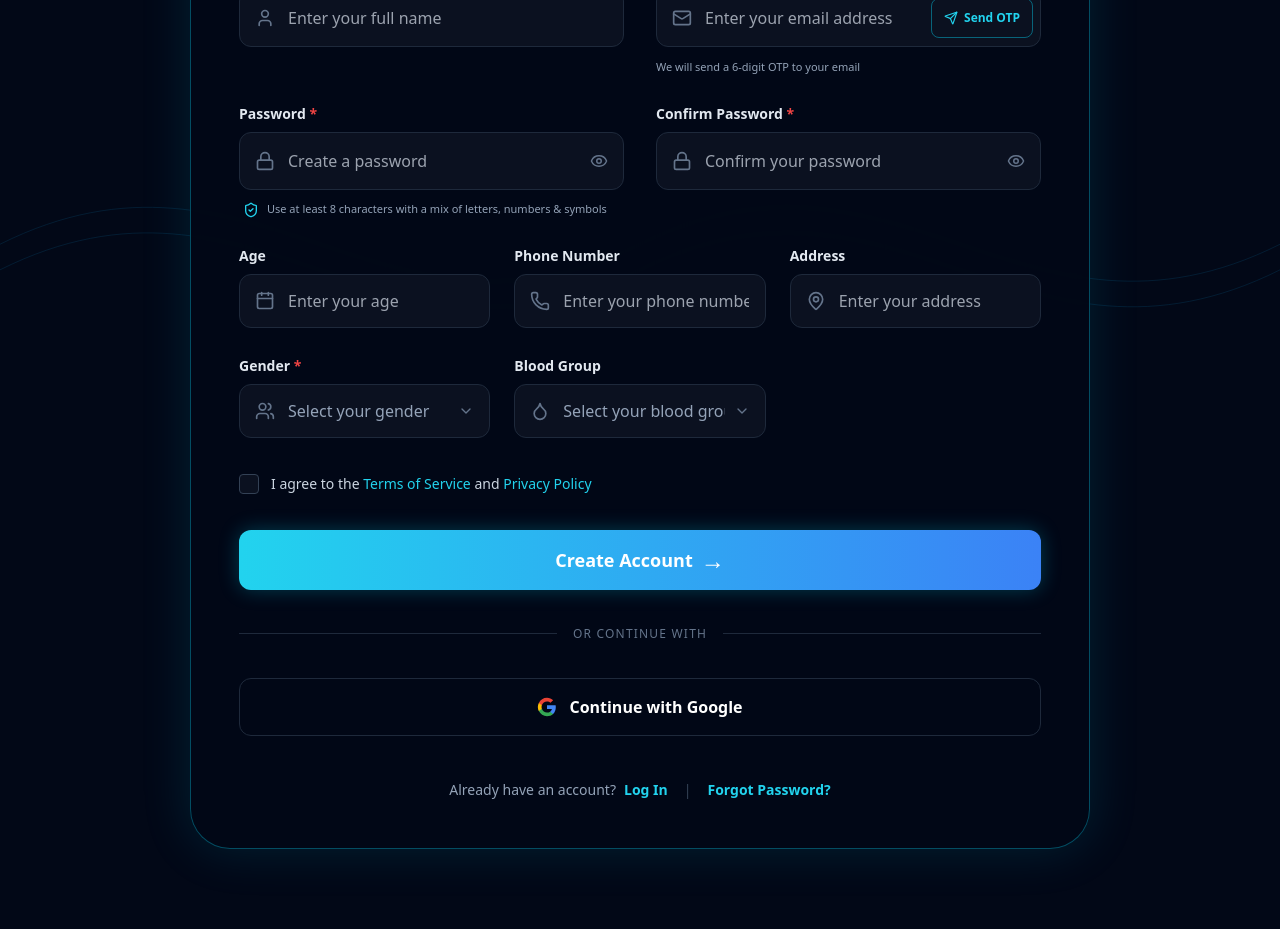
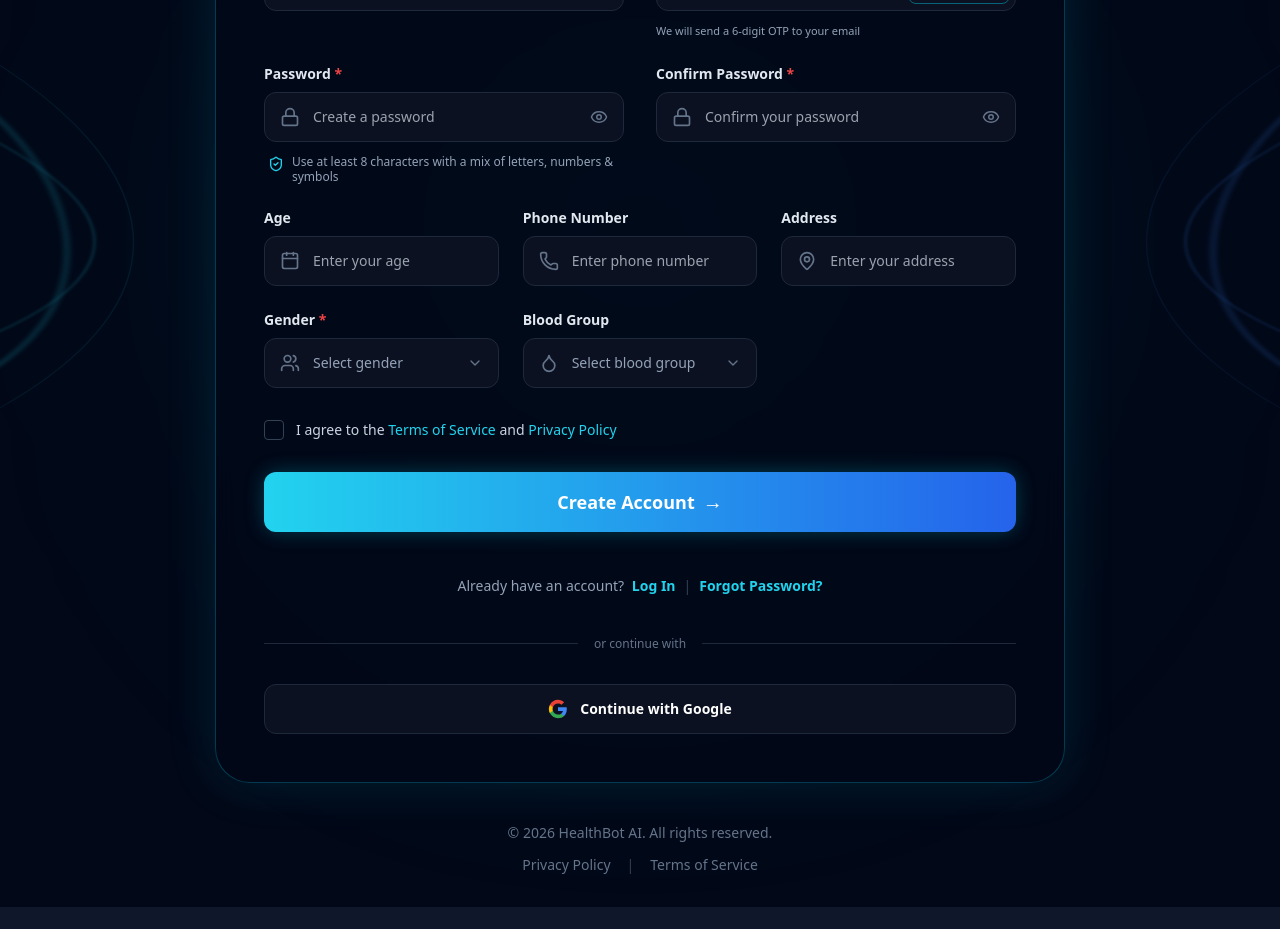
Before and after one commit to junaidnazeer/HealthBot-fullstack, a React (Create React App) app in the folder frontend/: page /register in a window 1280 px wide. Shown: the part 440-1369 px from the top of the page. After the commit the page ends 1347 px from the top, so only its background shows below. Built offline with nearby package versions, Linux system fonts and the light colour scheme.

Commit message:
UI: finalized Register page with wavy background and reordered form links

```diff
--- a/frontend/src/pages/Register.js
+++ b/frontend/src/pages/Register.js
@@ -121,7 +121,6 @@ export default function Register() {
     setLoading(true);
     setErrorMessage("");
     try {
-      // Assuming your backend expects the full object including the otp code
       const payload = { ...formData, otp: otpString };
 
       const res = await fetch(
@@ -132,9 +131,12 @@ export default function Register() {
           body: JSON.stringify(payload),
         },
       );
+
+      const data = await res.json();
+
       if (!res.ok)
-        throw new Error("Registration failed. Check your OTP and try again.");
-      const data = await res.json();
+        throw new Error(data.message || "Registration failed. Check your OTP.");
+
       localStorage.setItem("token", data.token);
       localStorage.setItem("user", JSON.stringify(data.user));
       navigate("/chat");
@@ -156,57 +158,103 @@ export default function Register() {
 
   return (
     <div className="min-h-screen bg-[#020817] font-sans text-slate-50 relative flex flex-col items-center overflow-x-hidden">
-      {/* Background Pattern */}
-      <div className="absolute inset-0 z-0 opacity-20 pointer-events-none">
+      {/* Background Decor - Ambient Center Glow */}
+      <div className="absolute top-1/2 left-1/2 -translate-x-1/2 -translate-y-1/2 w-[700px] h-[700px] bg-cyan-500/10 rounded-full blur-[150px] pointer-events-none" />
+
+      {/* Background Decor - Abstract Side Waves matching the image */}
+      <div className="absolute left-0 top-1/4 bottom-1/4 w-[300px] pointer-events-none opacity-40 overflow-hidden">
         <svg
-          className="w-full h-full"
-          viewBox="0 0 1000 1000"
-          xmlns="http://www.w3.org/2000/svg"
+          viewBox="0 0 200 800"
+          className="w-full h-full text-cyan-400"
+          preserveAspectRatio="none"
         >
           <path
-            d="M0,500 C200,400 300,600 500,500 C700,400 800,600 1000,500"
-            stroke="#0ea5e9"
-            fill="transparent"
-            strokeWidth="0.5"
+            d="M-50,200 C50,300 100,500 -50,600"
+            stroke="currentColor"
+            strokeWidth="3"
+            fill="none"
+            opacity="0.6"
+            style={{ filter: "blur(2px)" }}
           />
           <path
-            d="M0,520 C200,420 300,620 500,520 C700,420 800,620 1000,520"
-            stroke="#0ea5e9"
-            fill="transparent"
-            strokeWidth="0.5"
+            d="M-50,250 C80,350 120,450 -50,550"
+            stroke="currentColor"
+            strokeWidth="2"
+            fill="none"
+            opacity="0.4"
+            style={{ filter: "blur(1px)" }}
+          />
+          <path
+            d="M-50,150 C120,300 150,500 -50,650"
+            stroke="currentColor"
+            strokeWidth="1"
+            fill="none"
+            opacity="0.2"
+          />
+        </svg>
+      </div>
+      <div className="absolute right-0 top-1/4 bottom-1/4 w-[300px] pointer-events-none opacity-40 overflow-hidden transform scale-x-[-1]">
+        <svg
+          viewBox="0 0 200 800"
+          className="w-full h-full text-blue-500"
+          preserveAspectRatio="none"
+        >
+          <path
+            d="M-50,200 C50,300 100,500 -50,600"
+            stroke="currentColor"
+            strokeWidth="3"
+            fill="none"
+            opacity="0.6"
+            style={{ filter: "blur(2px)" }}
+          />
+          <path
+            d="M-50,250 C80,350 120,450 -50,550"
+            stroke="currentColor"
+            strokeWidth="2"
+            fill="none"
+            opacity="0.4"
+            style={{ filter: "blur(1px)" }}
+          />
+          <path
+            d="M-50,150 C120,300 150,500 -50,650"
+            stroke="currentColor"
+            strokeWidth="1"
+            fill="none"
+            opacity="0.2"
           />
         </svg>
       </div>
 
       {/* Top Navbar */}
-      <nav className="relative z-10 w-full flex items-center justify-between px-6 py-6 lg:px-16 max-w-[1400px]">
-        <Link to="/" className="flex items-center gap-2">
+      <nav className="relative z-10 w-full flex items-center justify-between px-6 py-6 lg:px-12 max-w-[1400px]">
+        <Link to="/" className="flex items-center gap-2 cursor-pointer">
           <Activity className="h-8 w-8 text-cyan-400" />
-          <span className="text-3xl font-bold tracking-tight text-white italic">
+          <span className="text-2xl font-bold tracking-tight text-white">
             HealthBot
           </span>
         </Link>
       </nav>
 
-      {/* Main Form */}
-      <main className="relative z-10 flex-1 flex flex-col justify-center items-center w-full px-4 py-8">
-        <div className="w-full max-w-[900px] bg-[#020817]/90 backdrop-blur-sm border border-cyan-500/40 rounded-[40px] p-8 sm:p-12 shadow-[0_0_50px_rgba(6,182,212,0.15)] relative">
+      {/* Main Form Container */}
+      <main className="relative z-10 flex-1 flex flex-col justify-center items-center w-full px-4 py-6">
+        <div className="w-full max-w-[850px] bg-[#020817]/80 backdrop-blur-md border border-cyan-500/30 rounded-[35px] p-8 sm:p-12 shadow-[0_0_50px_rgba(6,182,212,0.15)] relative">
+          {/* Header */}
           <div className="flex flex-col items-center mb-10 text-center">
-            <div className="w-20 h-20 rounded-full border border-cyan-500/40 bg-cyan-500/5 flex items-center justify-center mb-6">
+            <div className="w-20 h-20 rounded-full border border-cyan-500/40 bg-cyan-500/5 flex items-center justify-center mb-5 shadow-[0_0_15px_rgba(6,182,212,0.1)]">
               <UserPlus className="h-10 w-10 text-cyan-400" strokeWidth={1.5} />
             </div>
-            <h1 className="text-4xl sm:text-5xl font-bold text-white mb-4 tracking-tight">
+            <h1 className="text-4xl sm:text-5xl font-bold text-white mb-3 tracking-tight">
               Create Account
             </h1>
-            <p className="text-slate-400 text-lg">
+            <p className="text-slate-400 text-sm">
               Join <span className="text-cyan-400 font-medium">HealthBot</span>{" "}
               and start your smarter health journey today.
             </p>
           </div>
 
-          <form onSubmit={handleRegister} className="flex flex-col gap-7">
+          <form onSubmit={handleRegister} className="flex flex-col gap-6">
             {errorMessage && (
-              <div className="bg-red-500/10 border border-red-500/50 text-red-400 text-sm p-4 rounded-xl text-center font-bold">
+              <div className="bg-red-500/10 border border-red-500/50 text-red-400 text-sm p-4 rounded-xl text-center font-bold animate-pulse">
                 {errorMessage}
               </div>
             )}
@@ -218,14 +266,14 @@ export default function Register() {
                   Full Name <span className="text-red-500">*</span>
                 </label>
                 <div className="relative group">
-                  <User className="absolute left-4 top-1/2 -translate-y-1/2 h-5 w-5 text-slate-500 group-focus-within:text-cyan-400" />
+                  <User className="absolute left-4 top-1/2 -translate-y-1/2 h-5 w-5 text-slate-500 group-focus-within:text-cyan-400 transition-colors" />
                   <input
                     type="text"
                     name="name"
                     required
                     placeholder="Enter your full name"
                     onChange={handleChange}
-                    className="w-full bg-[#0B1120] border border-slate-800 rounded-xl py-4 pl-12 pr-4 text-white focus:outline-none focus:border-cyan-500/50"
+                    className="w-full bg-[#0B1120] border border-slate-800 rounded-xl py-3.5 pl-12 pr-4 text-sm text-white focus:outline-none focus:border-cyan-500/50 transition-all"
                   />
                 </div>
               </div>
@@ -236,21 +284,21 @@ export default function Register() {
                 </label>
                 <div className="relative flex gap-2">
                   <div className="relative flex-1 group">
-                    <Mail className="absolute left-4 top-1/2 -translate-y-1/2 h-5 w-5 text-slate-500 group-focus-within:text-cyan-400" />
+                    <Mail className="absolute left-4 top-1/2 -translate-y-1/2 h-5 w-5 text-slate-500 group-focus-within:text-cyan-400 transition-colors" />
                     <input
                       type="email"
                       name="email"
                       required
                       placeholder="Enter your email address"
                       onChange={handleChange}
-                      className="w-full bg-[#0B1120] border border-slate-800 rounded-xl py-4 pl-12 pr-[110px] text-white focus:outline-none focus:border-cyan-500/50"
+                      className="w-full bg-[#0B1120] border border-slate-800 rounded-xl py-3.5 pl-12 pr-[105px] text-sm text-white focus:outline-none focus:border-cyan-500/50 transition-all"
                     />
-                    <div className="absolute right-2 top-1/2 -translate-y-1/2">
+                    <div className="absolute right-1.5 top-1/2 -translate-y-1/2">
                       <button
                         type="button"
                         disabled={timer > 0 || loading}
                         onClick={handleSendOTP}
-                        className="flex items-center gap-1.5 h-10 px-3 bg-transparent border border-cyan-500/50 text-cyan-400 rounded-lg text-xs font-bold hover:bg-cyan-500/10 transition-all disabled:opacity-50 whitespace-nowrap"
+                        className="flex items-center gap-1.5 h-9 px-3 bg-transparent border border-cyan-500/50 text-cyan-400 rounded-lg text-xs font-bold hover:bg-cyan-500/10 transition-all disabled:opacity-50 whitespace-nowrap"
                       >
                         <Send size={14} />
                         {timer > 0 ? `${timer}s` : "Send OTP"}
@@ -280,7 +328,7 @@ export default function Register() {
                       value={digit}
                       onChange={(e) => handleOtpChange(index, e.target.value)}
                       onKeyDown={(e) => handleOtpKeyDown(index, e)}
-                      className="w-10 h-12 sm:w-12 sm:h-14 bg-[#0B1120] border border-slate-700 rounded-lg sm:rounded-xl text-center text-xl sm:text-2xl text-white font-semibold focus:outline-none focus:border-cyan-400 focus:ring-1 focus:ring-cyan-400/50 transition-all"
+                      className="w-10 h-12 sm:w-12 sm:h-12 bg-[#0B1120] border border-slate-700 rounded-lg text-center text-xl text-white font-bold focus:outline-none focus:border-cyan-400 transition-all"
                     />
                   ))}
                 </div>
@@ -294,14 +342,14 @@ export default function Register() {
                   Password <span className="text-red-500">*</span>
                 </label>
                 <div className="relative group">
-                  <Lock className="absolute left-4 top-1/2 -translate-y-1/2 h-5 w-5 text-slate-500 group-focus-within:text-cyan-400" />
+                  <Lock className="absolute left-4 top-1/2 -translate-y-1/2 h-5 w-5 text-slate-500 group-focus-within:text-cyan-400 transition-colors" />
                   <input
                     type={showPassword ? "text" : "password"}
                     name="password"
                     required
                     placeholder="Create a password"
                     onChange={handleChange}
-                    className="w-full bg-[#0B1120] border border-slate-800 rounded-xl py-4 pl-12 pr-12 text-white focus:outline-none focus:border-cyan-500/50"
+                    className="w-full bg-[#0B1120] border border-slate-800 rounded-xl py-3.5 pl-12 pr-12 text-sm text-white focus:outline-none focus:border-cyan-500/50 transition-all"
                   />
                   <button
                     type="button"
@@ -312,8 +360,8 @@ export default function Register() {
                   </button>
                 </div>
                 <div className="flex items-start gap-2 mt-1 px-1">
-                  <ShieldCheck className="h-4 w-4 text-cyan-400 shrink-0" />
-                  <p className="text-[11px] text-slate-400 leading-tight">
+                  <ShieldCheck className="h-4 w-4 text-cyan-400 shrink-0 mt-0.5" />
+                  <p className="text-xs text-slate-400 leading-tight">
                     Use at least 8 characters with a mix of letters, numbers &
                     symbols
                   </p>
@@ -324,14 +372,14 @@ export default function Register() {
                   Confirm Password <span className="text-red-500">*</span>
                 </label>
                 <div className="relative group">
-                  <Lock className="absolute left-4 top-1/2 -translate-y-1/2 h-5 w-5 text-slate-500 group-focus-within:text-cyan-400" />
+                  <Lock className="absolute left-4 top-1/2 -translate-y-1/2 h-5 w-5 text-slate-500 group-focus-within:text-cyan-400 transition-colors" />
                   <input
                     type={showConfirmPassword ? "text" : "password"}
                     name="confirmPassword"
                     required
                     placeholder="Confirm your password"
                     onChange={handleChange}
-                    className="w-full bg-[#0B1120] border border-slate-800 rounded-xl py-4 pl-12 pr-12 text-white focus:outline-none focus:border-cyan-500/50"
+                    className="w-full bg-[#0B1120] border border-slate-800 rounded-xl py-3.5 pl-12 pr-12 text-sm text-white focus:outline-none focus:border-cyan-500/50 transition-all"
                   />
                   <button
                     type="button"
@@ -355,13 +403,13 @@ export default function Register() {
                   Age
                 </label>
                 <div className="relative group">
-                  <Calendar className="absolute left-4 top-1/2 -translate-y-1/2 h-5 w-5 text-slate-500 group-focus-within:text-cyan-400" />
+                  <Calendar className="absolute left-4 top-1/2 -translate-y-1/2 h-5 w-5 text-slate-500 group-focus-within:text-cyan-400 transition-colors" />
                   <input
                     type="number"
                     name="age"
                     placeholder="Enter your age"
                     onChange={handleChange}
-                    className="w-full bg-[#0B1120] border border-slate-800 rounded-xl py-3.5 pl-12 pr-4 text-white focus:outline-none"
+                    className="w-full bg-[#0B1120] border border-slate-800 rounded-xl py-3.5 pl-12 pr-4 text-sm text-white focus:outline-none focus:border-cyan-500/50 transition-all"
                   />
                 </div>
               </div>
@@ -370,13 +418,13 @@ export default function Register() {
                   Phone Number
                 </label>
                 <div className="relative group">
-                  <Phone className="absolute left-4 top-1/2 -translate-y-1/2 h-5 w-5 text-slate-500 group-focus-within:text-cyan-400" />
+                  <Phone className="absolute left-4 top-1/2 -translate-y-1/2 h-5 w-5 text-slate-500 group-focus-within:text-cyan-400 transition-colors" />
                   <input
                     type="tel"
                     name="phoneNumber"
-                    placeholder="Enter your phone number"
+                    placeholder="Enter phone number"
                     onChange={handleChange}
-                    className="w-full bg-[#0B1120] border border-slate-800 rounded-xl py-3.5 pl-12 pr-4 text-white focus:outline-none"
+                    className="w-full bg-[#0B1120] border border-slate-800 rounded-xl py-3.5 pl-12 pr-4 text-sm text-white focus:outline-none focus:border-cyan-500/50 transition-all"
                   />
                 </div>
               </div>
@@ -385,13 +433,13 @@ export default function Register() {
                   Address
                 </label>
                 <div className="relative group">
-                  <MapPin className="absolute left-4 top-1/2 -translate-y-1/2 h-5 w-5 text-slate-500 group-focus-within:text-cyan-400" />
+                  <MapPin className="absolute left-4 top-1/2 -translate-y-1/2 h-5 w-5 text-slate-500 group-focus-within:text-cyan-400 transition-colors" />
                   <input
                     type="text"
                     name="address"
                     placeholder="Enter your address"
                     onChange={handleChange}
-                    className="w-full bg-[#0B1120] border border-slate-800 rounded-xl py-3.5 pl-12 pr-4 text-white focus:outline-none"
+                    className="w-full bg-[#0B1120] border border-slate-800 rounded-xl py-3.5 pl-12 pr-4 text-sm text-white focus:outline-none focus:border-cyan-500/50 transition-all"
                   />
                 </div>
               </div>
@@ -404,13 +452,13 @@ export default function Register() {
                   Gender <span className="text-red-500">*</span>
                 </label>
                 <div className="relative group">
-                  <Users className="absolute left-4 top-1/2 -translate-y-1/2 h-5 w-5 text-slate-500 group-focus-within:text-cyan-400" />
+                  <Users className="absolute left-4 top-1/2 -translate-y-1/2 h-5 w-5 text-slate-500 group-focus-within:text-cyan-400 transition-colors" />
                   <select
                     name="gender"
                     onChange={handleChange}
-                    className="w-full bg-[#0B1120] border border-slate-800 rounded-xl py-3.5 pl-12 pr-10 text-slate-400 focus:outline-none appearance-none"
+                    className="w-full bg-[#0B1120] border border-slate-800 rounded-xl py-3.5 pl-12 pr-10 text-sm text-slate-400 focus:outline-none focus:border-cyan-500/50 appearance-none transition-all cursor-pointer"
                   >
-                    <option value="">Select your gender</option>
+                    <option value="">Select gender</option>
                     <option value="male">Male</option>
                     <option value="female">Female</option>
                   </select>
@@ -422,13 +470,13 @@ export default function Register() {
                   Blood Group
                 </label>
                 <div className="relative group">
-                  <Droplet className="absolute left-4 top-1/2 -translate-y-1/2 h-5 w-5 text-slate-500 group-focus-within:text-cyan-400" />
+                  <Droplet className="absolute left-4 top-1/2 -translate-y-1/2 h-5 w-5 text-slate-500 group-focus-within:text-cyan-400 transition-colors" />
                   <select
                     name="bloodGroup"
                     onChange={handleChange}
-                    className="w-full bg-[#0B1120] border border-slate-800 rounded-xl py-3.5 pl-12 pr-10 text-slate-400 focus:outline-none appearance-none"
+                    className="w-full bg-[#0B1120] border border-slate-800 rounded-xl py-3.5 pl-12 pr-10 text-sm text-slate-400 focus:outline-none focus:border-cyan-500/50 appearance-none transition-all cursor-pointer"
                   >
-                    <option value="">Select your blood group</option>
+                    <option value="">Select blood group</option>
                     {["A+", "A-", "B+", "B-", "O+", "O-", "AB+", "AB-"].map(
                       (bg) => (
                         <option key={bg} value={bg}>
@@ -443,15 +491,15 @@ export default function Register() {
               <div className="hidden sm:block"></div>
             </div>
 
-            {/* Terms and Checkbox */}
+            {/* Terms Checkbox */}
             <div className="flex items-center gap-3 mt-2">
               <div
-                className={`w-5 h-5 rounded border transition-all flex items-center justify-center cursor-pointer ${agreedToTerms ? "bg-cyan-500 border-cyan-500" : "bg-[#0B1120] border-slate-700"}`}
+                className={`w-5 h-5 rounded border transition-all flex items-center justify-center cursor-pointer ${agreedToTerms ? "bg-cyan-500 border-cyan-500" : "bg-transparent border-slate-700"}`}
                 onClick={() => setAgreedToTerms(!agreedToTerms)}
               >
                 {agreedToTerms && (
                   <CheckCircle2
-                    size={14}
+                    size={16}
                     className="text-[#020817]"
                     strokeWidth={3}
                   />
@@ -479,16 +527,36 @@ export default function Register() {
             <button
               type="submit"
               disabled={loading}
-              className="w-full py-4 mt-2 bg-gradient-to-r from-cyan-400 to-blue-500 hover:from-cyan-300 hover:to-blue-400 text-white font-bold text-lg rounded-xl transition-all shadow-[0_0_20px_rgba(6,182,212,0.3)] flex items-center justify-center gap-2"
+              className="w-full mt-2 bg-gradient-to-r from-cyan-400 to-blue-600 text-white font-bold text-lg py-4 rounded-xl shadow-[0_0_20px_rgba(6,182,212,0.3)] hover:brightness-110 active:scale-[0.98] transition-all disabled:opacity-50 flex items-center justify-center gap-2"
             >
               {loading ? "Processing..." : "Create Account"}{" "}
-              <span className="text-2xl leading-none">→</span>
+              <span className="text-xl">→</span>
             </button>
 
+            {/* Form Links (Moved Above Google) */}
+            <div className="mt-5 text-center flex flex-col sm:flex-row items-center justify-center gap-2 text-sm text-slate-400 font-medium">
+              <span>
+                Already have an account?{" "}
+                <Link
+                  to="/login"
+                  className="text-cyan-400 font-bold hover:underline ml-1"
+                >
+                  Log In
+                </Link>
+              </span>
+              <span className="hidden sm:inline text-slate-700">|</span>
+              <Link
+                to="/forgot-password"
+                className="text-cyan-400 font-bold hover:underline"
+              >
+                Forgot Password?
+              </Link>
+            </div>
+
             {/* Social Divider */}
-            <div className="relative flex items-center gap-4 my-2">
+            <div className="relative flex items-center gap-4 mt-4 mb-2">
               <div className="h-[1px] flex-1 bg-slate-800"></div>
-              <span className="text-xs text-slate-500 font-medium uppercase tracking-widest">
+              <span className="text-xs text-slate-500 font-medium">
                 or continue with
               </span>
               <div className="h-[1px] flex-1 bg-slate-800"></div>
@@ -498,7 +566,7 @@ export default function Register() {
             <button
               type="button"
               onClick={handleGoogleSignUp}
-              className="w-full py-4 border border-slate-800 hover:bg-slate-800/50 rounded-xl transition-all flex items-center justify-center gap-3 text-white font-semibold"
+              className="w-full flex items-center justify-center gap-3 bg-[#0B1120] border border-slate-800 hover:bg-slate-800/50 rounded-xl py-3.5 transition-all text-sm font-semibold text-white"
             >
               <svg className="w-5 h-5" viewBox="0 0 24 24">
                 <path
@@ -520,30 +588,26 @@ export default function Register() {
               </svg>
               Continue with Google
             </button>
-
-            {/* Bottom Form Links */}
-            <div className="mt-4 text-center flex items-center justify-center text-sm">
-              <span className="text-slate-400">Already have an account?</span>
-              <Link
-                to="/login"
-                className="text-cyan-400 font-bold hover:underline ml-2"
-              >
-                Log In
-              </Link>
-              <span className="text-slate-700 mx-4">|</span>
-              <Link
-                to="/forgot-password"
-                className="text-cyan-400 font-bold hover:underline"
-              >
-                Forgot Password?
-              </Link>
-            </div>
           </form>
         </div>
       </main>
 
-      {/* Outer Footer */}
-      <footer className="w-full pb-8 pt-4 flex flex-col items-center gap-3 z-10 text-center text-slate-400 text-sm"></footer>
+      {/* Page Footer (Matches Login Exactly) */}
+      <footer className="w-full pb-8 pt-4 flex flex-col items-center gap-3 z-10 text-center text-slate-500 text-sm">
+        <p>© 2026 HealthBot AI. All rights reserved.</p>
+        <div className="flex items-center gap-4">
+          <Link
+            to="/privacy"
+            className="hover:text-slate-400 transition-colors"
+          >
+            Privacy Policy
+          </Link>
+          <span className="text-slate-700">|</span>
+          <Link to="/terms" className="hover:text-slate-400 transition-colors">
+            Terms of Service
+          </Link>
+        </div>
+      </footer>
     </div>
   );
 }
```
